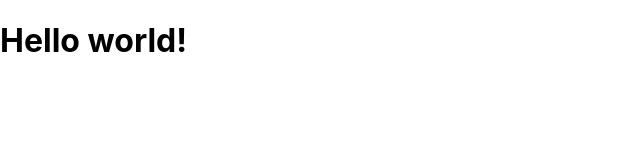
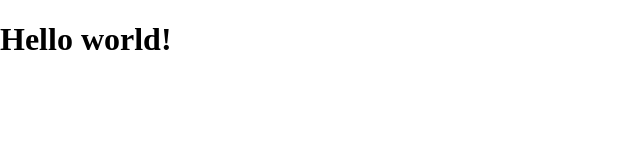
Before and after one commit to Marquessmalley/mistore, a React (Create React App) app in the folder client/: page / in a window 1280 px wide. Shown: the top 160 px of the page, without its empty margins (0-640 px from the left). Built offline with nearby package versions, Linux system fonts and the light colour scheme.

Commit message:
install packages to clients

```diff
--- a/client/src/index.css
+++ b/client/src/index.css
@@ -1,13 +1,5 @@
 body {
   margin: 0;
-  font-family: -apple-system, BlinkMacSystemFont, 'Segoe UI', 'Roboto', 'Oxygen',
-    'Ubuntu', 'Cantarell', 'Fira Sans', 'Droid Sans', 'Helvetica Neue',
-    sans-serif;
-  -webkit-font-smoothing: antialiased;
-  -moz-osx-font-smoothing: grayscale;
+  padding: 0;
+  box-sizing: border-box;
 }
-
-code {
-  font-family: source-code-pro, Menlo, Monaco, Consolas, 'Courier New',
-    monospace;
-}
```
Also changed, not shown: client/package.json (+7 -0 lines), 1 other file (tests, documents, lock files or other folders).
